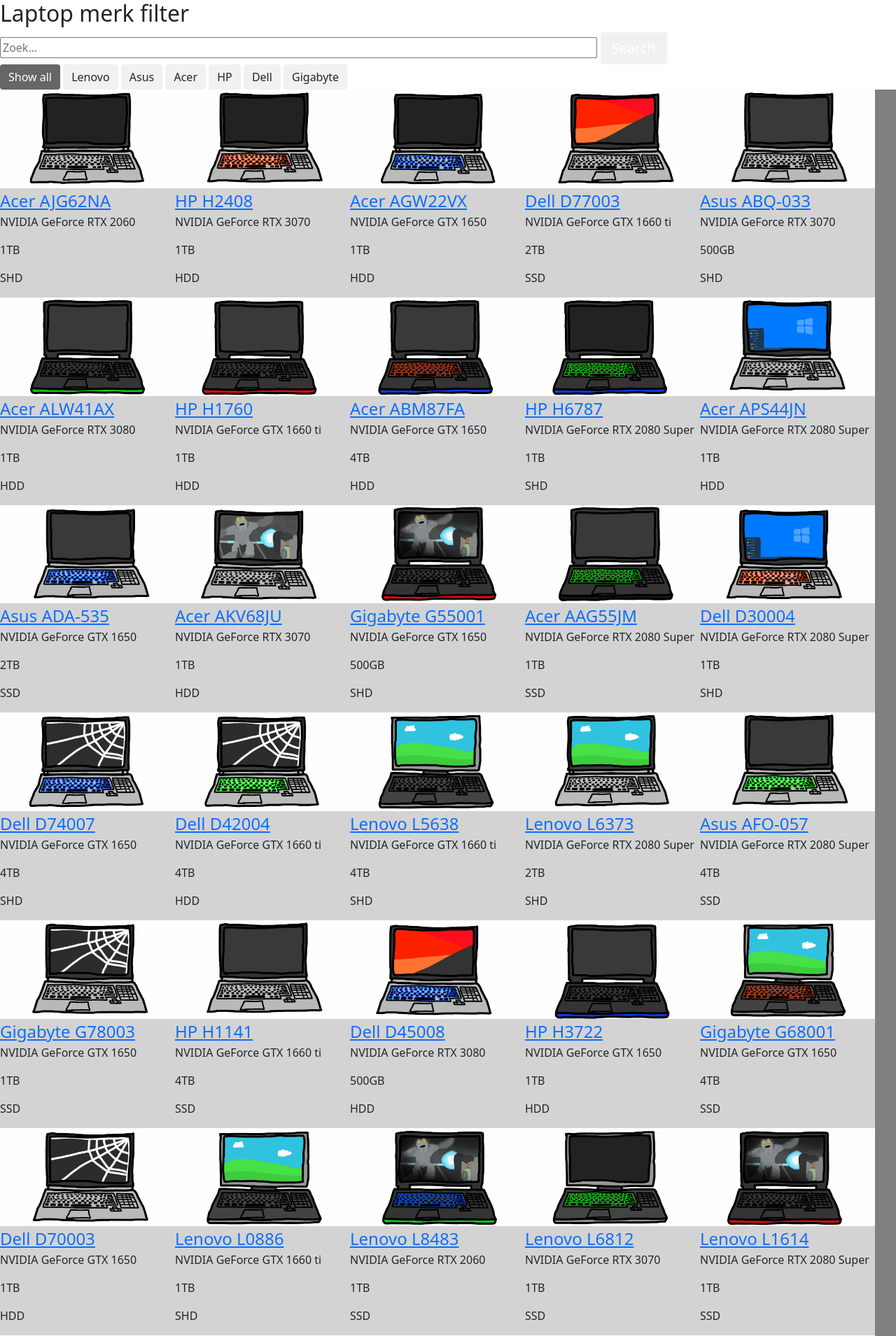
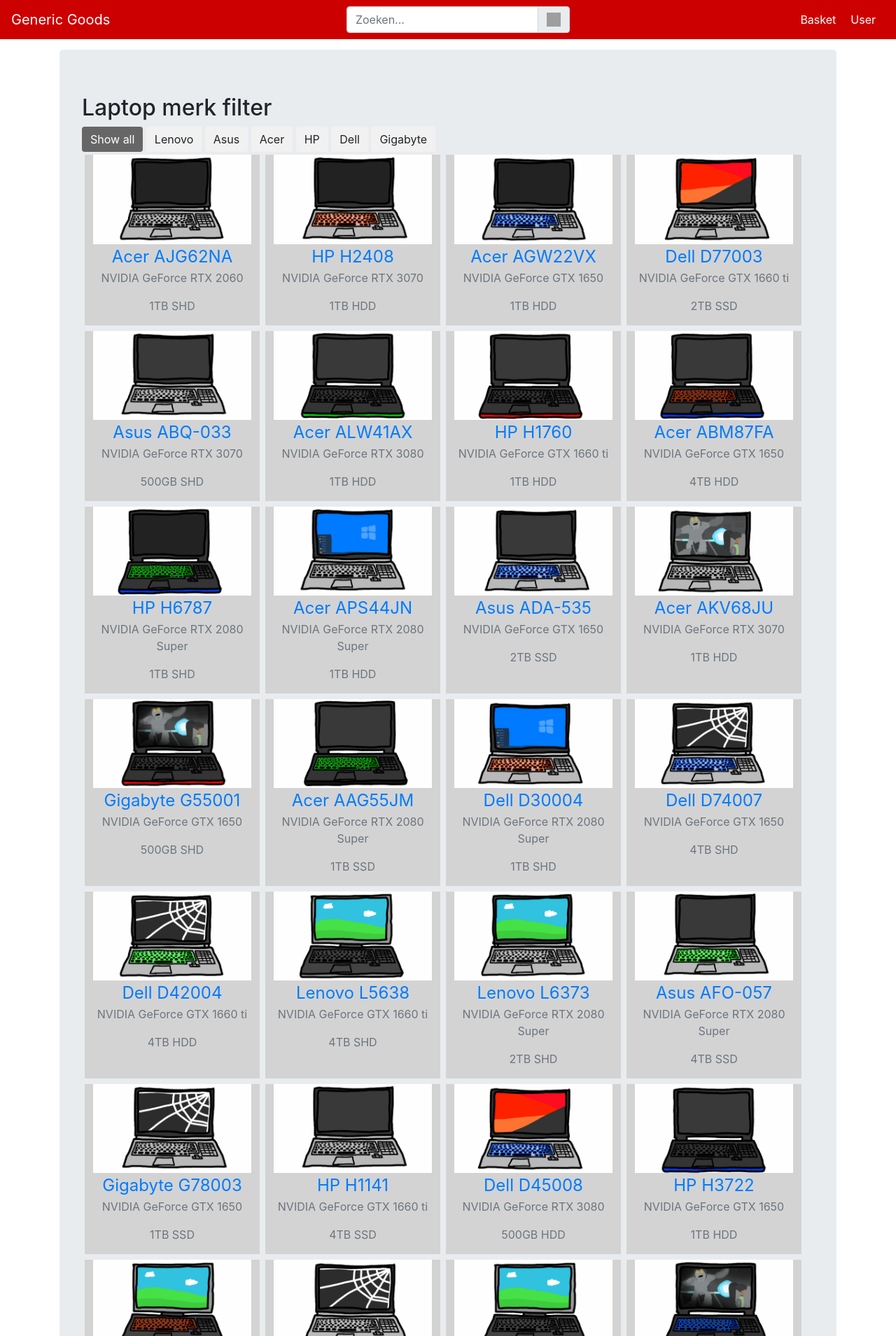
Before and after one commit to MauriceBoendermaker/GenericGoods, a PHP site: page / in a window 1280 px wide. Shown: the top 1909 px of the page at 70% size. Run offline with PHP 8.4, Linux system fonts and the light colour scheme; data comes from the database, SQL or seed files in the repository; grey boxes are pictures that could not be loaded.

Commit message:
Added bootstrap styling

```diff
--- a/index.php
+++ b/index.php
@@ -1,5 +1,7 @@
 <?php require "config.php"; ?>
 <?php require "include/head.php"; ?>
+<head>
+    <link rel="stylesheet" href="https://maxcdn.bootstrapcdn.com/bootstrap/4.0.0/css/bootstrap.min.css" integrity="sha384-Gn5384xqQ1aoWXA+058RXPxPg6fy4IWvTNh0E263XmFcJlSAwiGgFAW/dAiS6JXm" crossorigin="anonymous">
 <style>
     * {
         box-sizing: border-box;
@@ -62,13 +64,39 @@
 </style>
 <body>
 
+<nav class="navbar navbar-expand-md navbar-dark justify-content-between" style="background-color: rgb(205, 0, 0);">
+    <a class="navbar-brand" href="./">Generic Goods</a>
+    <div>
+        <form class="form-inline justify-content-center" style="text-align: center;">
+            <div class="input-group">
+                <input class="form-control" type="text" name="search" value="<?php echo isset($_GET['search']) ? $_GET['search'] : '' ?>" placeholder="Zoeken..." aria-label="Search">
+                <div class="input-group-append">
+                    <button class="input-group-text" type="submit"><img src="https://www.svgrepo.com/show/14071/search.svg" height="128" width="128" style="width: 20px; height: 20px;"></button>
+                </div>
+            </div>
+        </form>
+    </div>
+    <div>
+        <button class="navbar-toggler" type="button" data-toggle="collapse" data-target="#navbarCollapse" aria-controls="navbarCollapse" aria-expanded="false" aria-label="Toggle navigation">
+            <span class="navbar-toggler-icon"></span>
+        </button>
+        <div class="collapse navbar-collapse" id="navbarCollapse">
+            <ul class="navbar-nav ml-auto ">
+                <li class="nav-item active">
+                    <a class="nav-link" href="#" style="margin-right: 5px;">Basket</a>
+                </li>
+                <li class="nav-item active">
+                    <a class="nav-link" href="#" style="margin-right: 5px;">User</a>
+                </li>
+            </ul>
+        </div>
+    </div>
+</nav>
+<div class="container" style="padding-top: 15px;">
+
+
+    <div class="jumbotron">
         <h2>Laptop merk filter</h2>
-
-<form class="justify-content-center">
-    <input class="col-md-8" type="text" name="search" value="<?php echo isset($_GET['search']) ? $_GET['search'] : '' ?>" placeholder="Zoek...">
-    <input class="col-md-auto btn btn-primary btn-lg" type="submit" value="Search">
-</form>
-
         <div id="filtertnContainer">
             <button class="btn active" onclick="filterSelection('all')"> Show all</button>
             <button class="btn" onclick="filterSelection('Lenovo')"> Lenovo</button>
@@ -78,8 +106,7 @@
             <button class="btn" onclick="filterSelection('Dell')"> Dell</button>
             <button class="btn" onclick="filterSelection('Gigabyte')"> Gigabyte</button>
         </div>
-
-<div class="row1" style="background-color: gray">
+        <div class="row mx-auto">
         <?php
         $sql = "";
 
@@ -131,14 +158,14 @@
             $gpuName = $gpu->fetch_assoc();
             $identifierName = $identifier->fetch_assoc();
 
-		echo "<div style=\" background-color: lightgray; width: 250px;\" class=\" column1\"><div class='filterDiv ".$brandName["name"]."'>";
-		echo "<div class='col-md-12 '><img class='mx-auto' style='width: 100%' src=\"./images/".$row["thumbnail"]."\" /></div>";
-		echo "<div class='col-md-12 brandName'>
+
+            echo "<div style=\" background-color: lightgray; width: 250px;\" class=\"m-1 column1 filterDiv ".$brandName["name"]."\"><div class='row'>";
+            echo "<div class='justify-content-md-center col-md-12'><img class='mx-auto' style='width: 100%' src=\"./images/".$row["thumbnail"]."\" /></div>";
+            echo "<div class='col-md-12 brandName text-center'>
 				<a href='template.php?id=".$row["identifier"]."'>".$brandName["name"]." ".$row["name"]."</a>
 			</div>";
-		echo "<div class='col-md-12 '><p>".$gpuName["name"]."</p></div>";
-		echo "<div class='col-md-6 '><p>".$row["storagesize"]."</p></div>";
-		echo "<div class='col-md-6 '><p>".$row["storagetype"]."</p></div>";
+            echo "<div class='col-md-12 text-center text-secondary'><p>".$gpuName["name"]."</p></div>";
+            echo "<div class='col-md-12 text-center text-muted'><p>".$row["storagesize"]. " ". $row["storagetype"]."</p></div>";
             echo "</div></div>";
         }
         if ($result->num_rows == 0) {
@@ -151,6 +178,13 @@
         }
         ?>
         </div>
+    </div>
+
+    <footer class="footer">
+        <p>© GenericGoods 2021</p>
+    </footer>
+
+</div> <!-- /container -->
 
 <script>
     filterSelection("all")
@@ -159,8 +193,10 @@
         x = document.getElementsByClassName("filterDiv");
         if (c == "all") c = "";
         for (i = 0; i < x.length; i++) {
-            w3RemoveClass(x[i], "show");
-            if (x[i].className.indexOf(c) > -1) w3AddClass(x[i], "show");
+            x[i].style.display = "none";
+            if (x[i].className.indexOf(c) > -1) x[i].style.display = "inline";
+            //w3RemoveClass(x[i], "show");
+            //if (x[i].className.indexOf(c) > -1) w3AddClass(x[i], "show");
         }
     }
 
```
Also changed, not shown: css/index.css (+12 -6 lines), 1 other file. Lines whose indentation alone changed are shown as unchanged.
